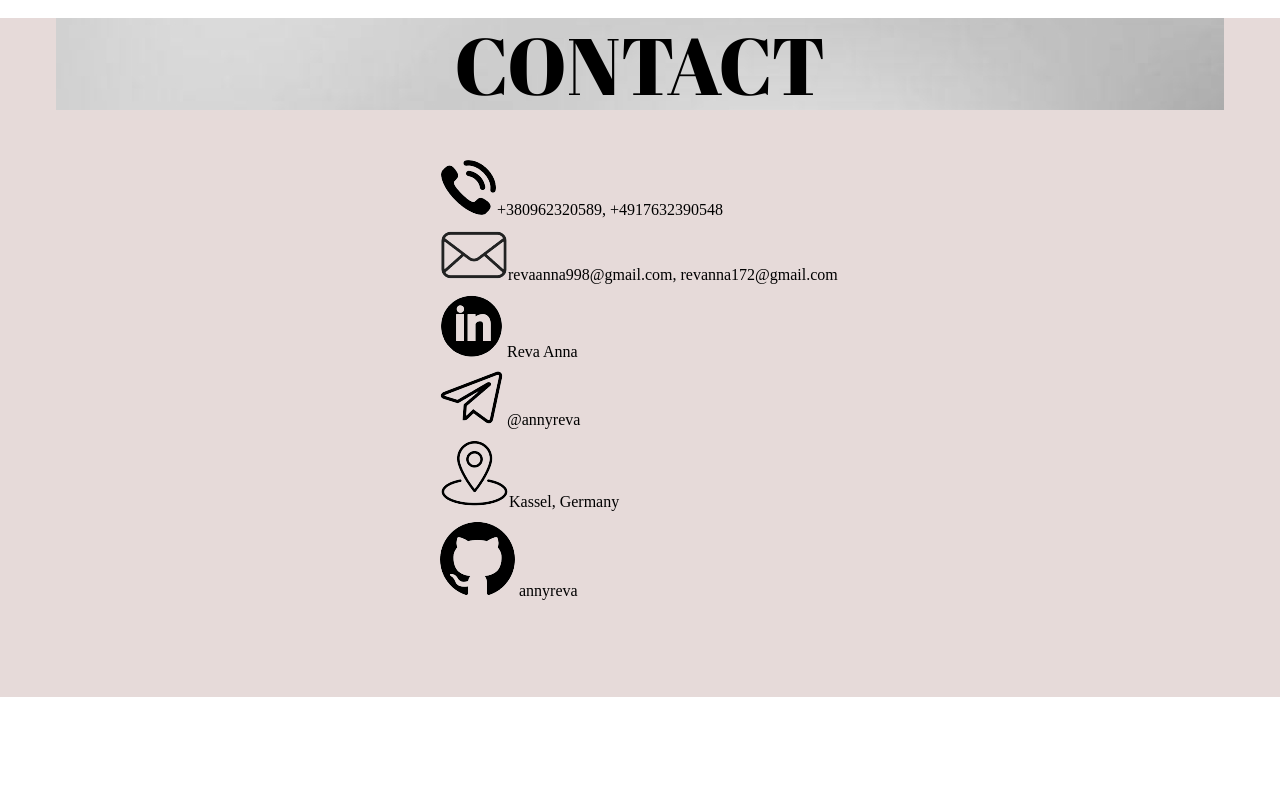
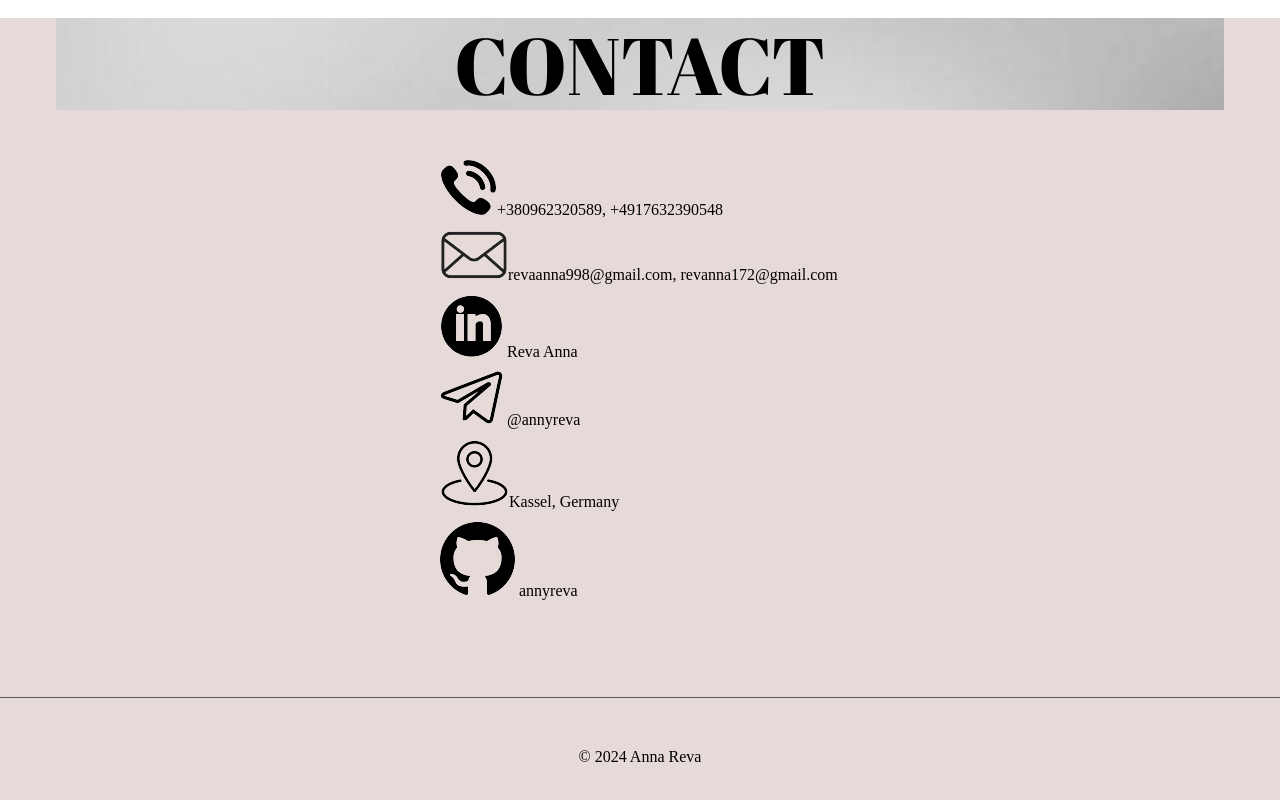
Before and after one commit to annyreva/first_repository, a plain HTML site: page index.html in a window 1280 px wide. Shown: the part 6466-7266 px from the top of the page. Before the commit the page ends 7163 px from the top, so only its background shows below. Drawn offline with nearby package versions, Linux system fonts and the light colour scheme; a web font is replaced by a local one.

Commit message:
add footer

```diff
--- a/index.html
+++ b/index.html
@@ -328,8 +328,9 @@
 			</section>
 		</main>
 
-		<footer>
-			<!-- Footer content -->
+		<footer class="soft-skills">
+			<div class="horizontal-line"></div>
+			<p class="footer-text">&copy; 2024 Anna Reva</p>
 		</footer>
 
 		<script src="script.js"></script>
--- a/style.css
+++ b/style.css
@@ -296,3 +296,14 @@ ul {
 .contact li {
 	margin: 10px 400px;
 }
+
+/*footer*/
+footer {
+    text-align: center;
+}
+.footer-text {
+    margin-top: 50px;
+}
+.horizontal-line {
+    border-top: 1px solid #5D5B5B;
+}
```
